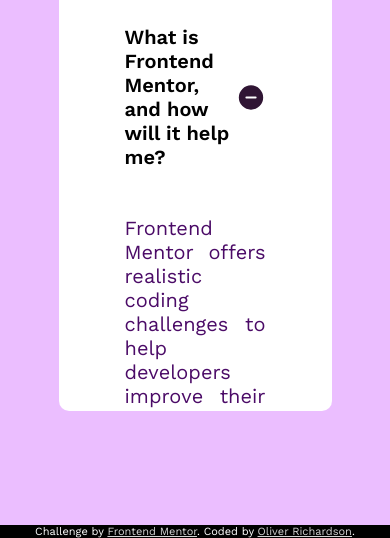
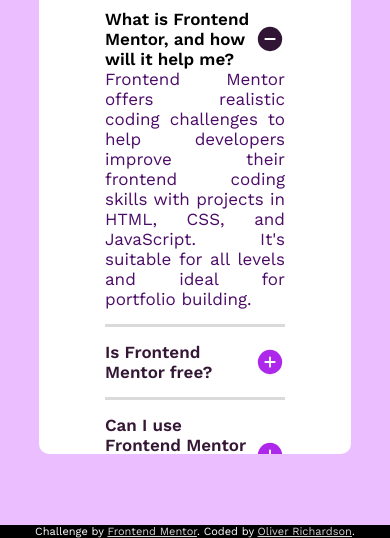
Before and after one commit to Olliekse/FAQ-accordian, a plain HTML site: page index.html in a window 390 px wide. Both pictures are taken after a click on the element "What is Frontend Mentor, and how will it help me?". Shown: the part 306-844 px from the top of the page. Drawn offline with Linux system fonts and the light colour scheme.

Commit message:
added adaptive screens

```diff
--- a/style.css
+++ b/style.css
@@ -10,16 +10,14 @@ body {
   height: 100vh;
   display: flex;
   flex-direction: column;
-  justify-content: center;
-  align-items: center;
   font-family: 'Work Sans';
 
 }
 
 .faq__question {
 font-weight: 600;
-font-size: 20px;
 color: #341635;
+margin: 0;
 }
 
 
@@ -28,12 +26,15 @@ color: #341635;
 }
 
 p {
-  font-size: 20px;
+  margin: 0;
   font-weight: 400;
   color: #4B0B67;
-  padding: 10px 0 20px;
   text-align: justify;
 
+}
+
+.faq__question, p {
+  font-size: 20px;
 }
 
 
@@ -70,10 +71,10 @@ background-size: cover;
   background-color: white;
   padding:56px 66px 0;
   position: absolute;
-  top: 15%;
+  top: 20%;
   left: 15%;
   right: 15%;
-  bottom: 15%;
+  bottom: 10%;
   overflow: auto;
   border-radius: 10px;
 
@@ -119,7 +120,7 @@ padding: 0;
 
 .faq__divider {
   border-top: 3px solid #DADADA;
-  margin: 15px 0;
+  margin: 12px 0;
 }
 
 .attribution {
@@ -132,3 +133,37 @@ padding: 0;
 .attribution a {
    color: lightgray;
   }
+
+@media screen and (max-width: 768px) {
+  .faq__question, p {
+    font-size: 17px;
+  }
+
+  .faq__container {
+    max-width: 644px;
+    max-height: 666px;
+    top: 15%;
+    left: 10%;
+    right: 10%;
+    bottom: 10%;
+  }
+
+  .faq__divider {
+    margin: 15px 0;
+  }
+
+}
+
+@media screen and (max-width: 375px) {
+  .faq__container {
+    top: 10%;
+    left: 10%;
+    right: 10%;
+    bottom: 20%;
+    padding: 15px;
+  }
+
+ .faq__question {
+  margin-bottom: 10px;
+ }
+}
```
